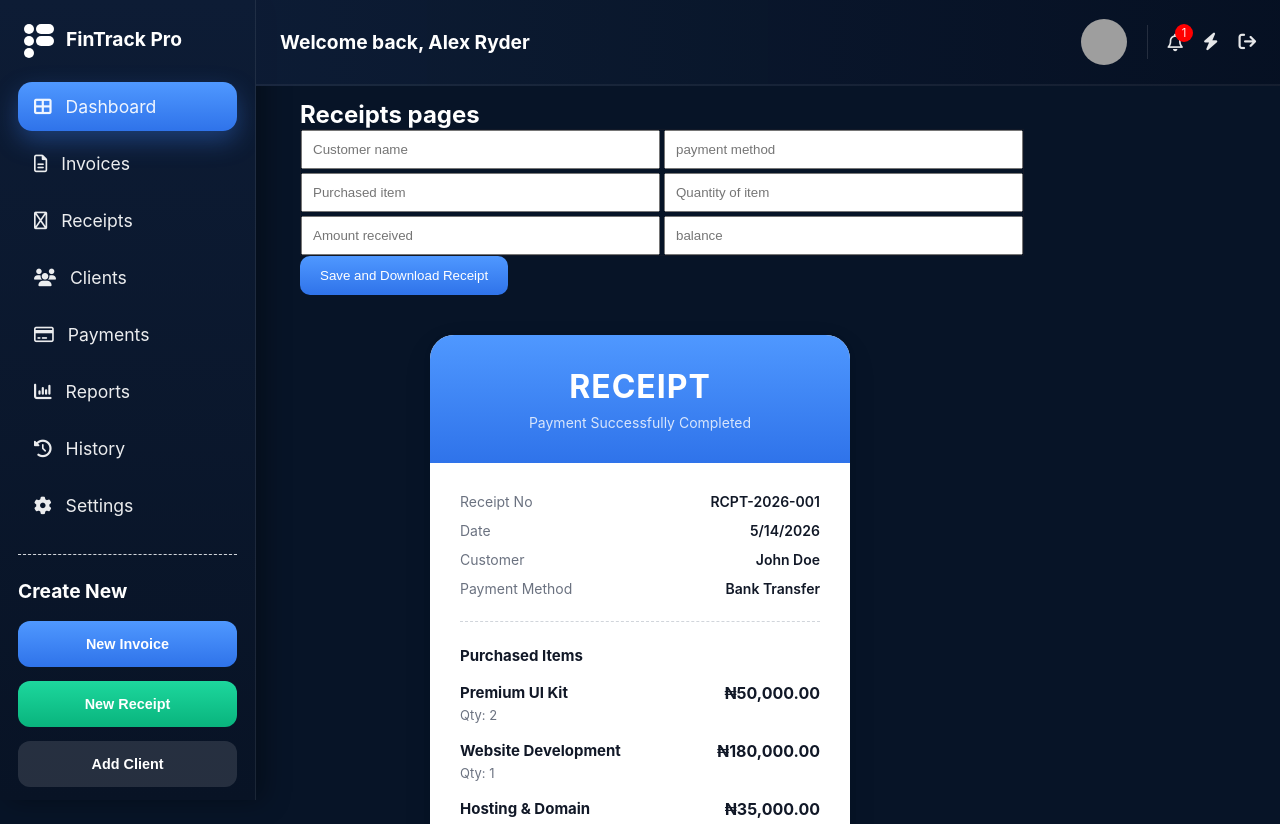
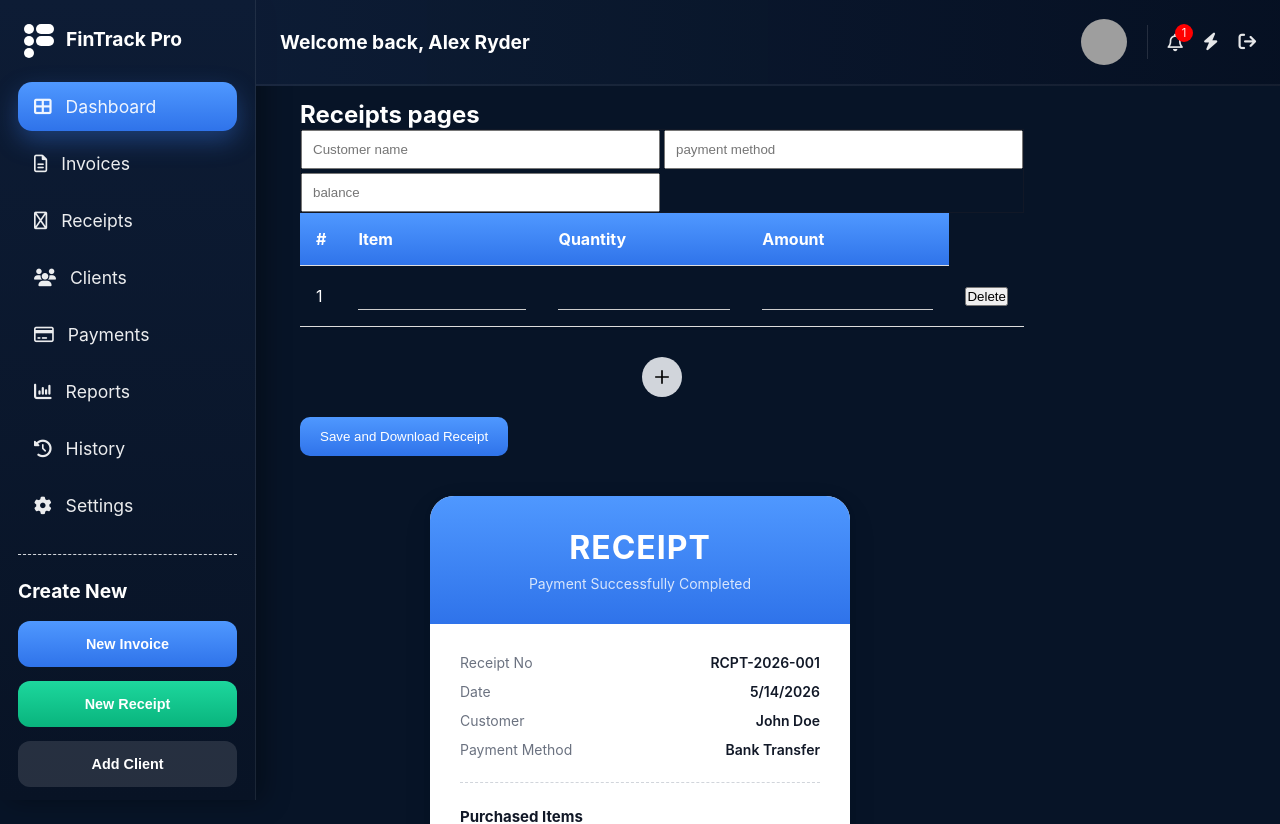
Before and after one commit to thomasagadabenard-collab/Fintrack-Pro, a React (Vite) app: page /receipts in a window 1280 px wide. Shown: the top 824 px of the page. Built offline with nearby package versions, Linux system fonts and the light colour scheme; grey boxes are pictures that could not be loaded.

Commit message:
worked on the receipt page

```diff
--- a/src/Pages/Receipts.jsx
+++ b/src/Pages/Receipts.jsx
@@ -1,23 +1,104 @@
 import React, { useState } from 'react'
+import plus from '../assets/plus.svg.svg'
 
 const Receipts = () => {
 
-  const [receiptDetails, setReceiptDetails] = useState([
+  const [receiptDetails, setReceiptDetails] = useState([])
 
+  const [rows, setRows] = useState([
+    {
+      item: "",
+      quantity: "",
+      amount: ""
+    }
   ])
+
+  const handleAddRow = () => {
+    setRows([
+      ...rows,
+      {
+        id: Date.now(),
+        item: "",
+        quantity: "",
+        amount: ""
+      }
+    ])
+  }
+
+  const handleDeleteRow = (id) => {
+    const filteredRows = rows.filter((row) => row.id !== id)
+
+    setRows(filteredRows)
+  }
+
   return (
     <>
       <h1>Receipts pages</h1>
+
       <div>
+
         <div className='receipt-grid'>
-          <input type="text" placeholder='Customer name'/>
+          <input type="text" placeholder='Customer name' />
           <input type="text" placeholder='payment method' />
-          <input type="text" placeholder='Purchased item'/>
-          <input type="text" placeholder='Quantity of item'/>
-          <input type="number" placeholder='Amount received'/>
-          <input type="number" placeholder='balance'/>
+          <input type="number" placeholder='balance' />
         </div>
-        <button className='create-btn'>Save and Download Receipt</button>
+
+        <div>
+
+          <table>
+
+            <thead>
+              <tr>
+                <th>#</th>
+                <th>Item</th>
+                <th>Quantity</th>
+                <th>Amount</th>
+              </tr>
+            </thead>
+
+            <tbody>
+                {rows.map((row, index) => (
+                  <tr key={row.id}>
+                    <td className='tab-index'>{index + 1}</td>
+
+                    <td>
+                      <input type="text" className='tab-input'/>
+                    </td>
+
+                    <td>
+                      <input type="number" className='tab-input' />
+                    </td>
+
+                    <td>
+                      <input type="number" className='tab-input' />
+                    </td>
+
+                    <td>
+                      <button onClick={() => handleDeleteRow(row.id)}>
+                        Delete
+                      </button>
+                    </td>
+                  </tr>
+                ))}
+              </tbody>
+
+          </table>
+
+          <div className='plus-image-container'>
+            <img
+              src={plus}
+              alt="plus icon"
+              className='plus-image'
+              onClick={handleAddRow}
+            />
+          </div>
+
+        </div>
+
+        <button className='create-btn'>
+          Save and Download Receipt
+        </button>
+
       </div>
     </>
   )
--- a/src/index.css
+++ b/src/index.css
@@ -621,6 +621,49 @@ tbody{
   color: #333;
 }
 
+.plus-image-container{
+  width: 100%;
+  margin: 20px auto;
+  display: flex;
+  flex-direction: column;
+  place-items: center;
+}
+
+.plus-image{
+  background: #d1d5db;
+  padding: 10px;
+  width: 40px;
+  border-radius: 50%;
+  cursor: pointer;
+}
+
+.plus-image:active{
+  opacity: 0.4;
+}
+
+.tab-input {
+  border: none;
+  border-bottom: 1px solid #ccc;
+  outline: none;
+  padding: 6px 4px;
+  background: transparent;
+  transition: border-color 0.2s ease;
+  caret-color: #fff;
+  width: 100%;
+}
+
+.tab-input::placeholder{
+
+  padding: 10px;
+}
+
+.tab-input:focus {
+  border-bottom: 2px solid #4f98ff;
+}
+
+.tab-index{
+  color: white;
+}
 @media (max-width: 1200px) {
   .invoice-container {
     width: 100%;
```
Also changed, not shown: src/assets/plus.svg.svg (added), src/assets/trash-can-regular-full.svg (added).
